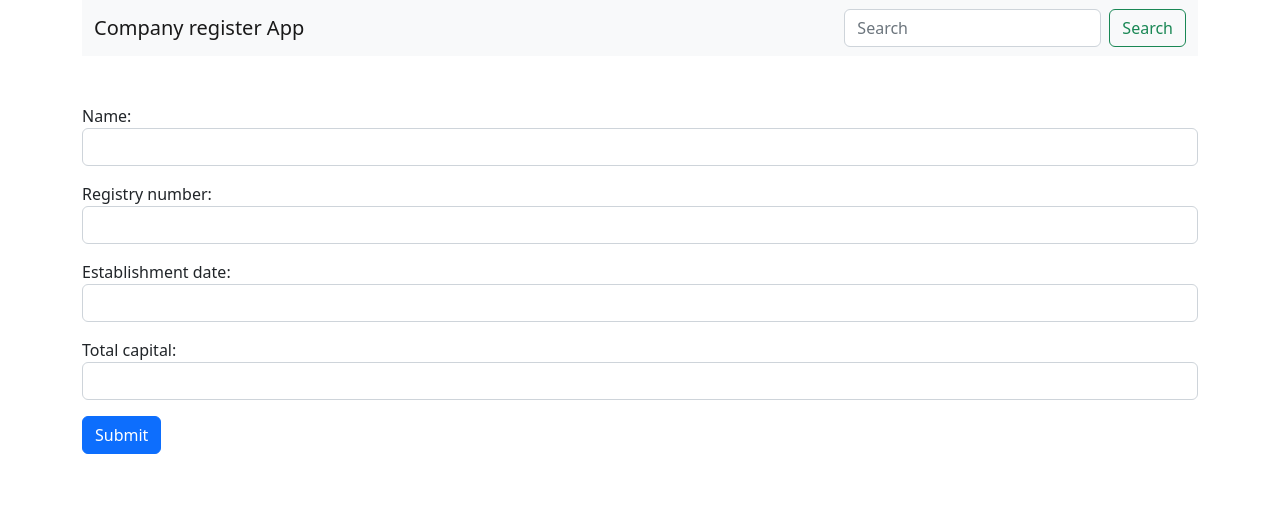
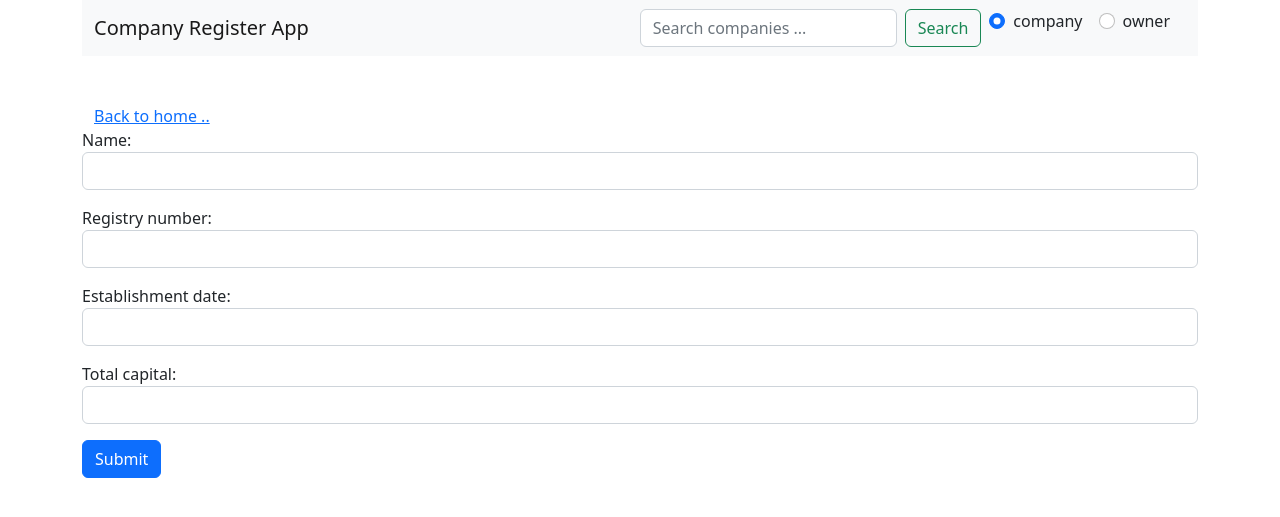
Before and after one commit to kertku/BusinessApp, a Django app: page /company/create/ in a window 1280 px wide. Shown: the top 517 px of the page. Run offline with Django 4.2, Linux system fonts and the light colour scheme.

Commit message:
Add search for companies.

```diff
--- a/base/static/css/style.css
+++ b/base/static/css/style.css
@@ -0,0 +1,4 @@
+.search_bar{
+    display: flex;
+    flex-direction:column
+}
--- a/base/templates/base/company.html
+++ b/base/templates/base/company.html
@@ -1,7 +1,7 @@
 {% extends "main.html" %}
 
 {% block content %}
-
+{% include '__back_to_home_partial.html' %}
     <div class="card" style="width: 30rem;">
         <div class="card-header">
             <b>{{ company.name }}</b>
--- a/base/templates/base/company_form.html
+++ b/base/templates/base/company_form.html
@@ -1,5 +1,6 @@
 {% extends 'main.html' %}
 {% block content %}
+    {% include '__back_to_home_partial.html' %}
     <div class="form-group">
         <form method="post" action="">
             {% csrf_token %}
--- a/base/templates/base/home.html
+++ b/base/templates/base/home.html
@@ -2,6 +2,7 @@
 {% block content %}
 
     <div class="container">
+
         <div class="row">
             <div class="col-sm">
                 <table class="table table-striped">
@@ -14,11 +15,8 @@
                     {% for entrie in  new_entries %}
                         <tr>
                         <td><a href="{% url 'company'  entrie.id %}">{{ entrie.name }}</a></td>
-
-
                     {% endfor %}
                     </tr>
-
                     </tbody>
                 </table>
             </div>
@@ -54,7 +52,7 @@
                     </tbody>
                 </table>
             </div>
+        </div>
 
-        </div>
     </div>
 {% endblock %}
--- a/base/urls.py
+++ b/base/urls.py
@@ -5,6 +5,8 @@ from base import views
 urlpatterns = [
     path('', views.home, name="home"),
     path("company/create/", views.company_form, name="company_form"),
-    path("company/<str:pk>/", views.company, name="company")
+    path("company/search/", views.search, name="search"),
+    path("company/<str:pk>/", views.company, name="company"),
+
 
 ]
--- a/base/views.py
+++ b/base/views.py
@@ -1,3 +1,4 @@
+from django.db.models import Q
 from django.http import Http404
 from django.shortcuts import render, redirect
 from base.forms import CompanyForm, UserForm, OwnershipForm
@@ -34,12 +35,18 @@ def company_form(request):
     return render(request, "base/company_form.html", context)
 
 
-def user_partial(request):
-    user_form = UserForm()
-    if request.method == 'POST':
-        user_form = UserForm(request.POST)
-        if user_form.is_valid():
-            new_user = user_form.save()
-            return redirect("company", pk=new_user.id)
-    context = {"user_form": user_form, }
-    return render(request, "base/partial_views/_partial_user_form.html", context)
+def search(request):
+    search_result_company = None
+    search_result_owner = None
+    q = request.GET.get('q') if request.GET.get('q') is not None else ''
+    r = request.GET.get('r') if request.GET.get('q') is not None else ''
+
+    if r == "company":
+        print("ell")
+        search_result_company = Company.objects.filter(Q(name__icontains=q) | Q(registry_number__icontains=q))
+        print(search_result_company)
+    if r is "owner":
+        search_result_owner = Company.objects.filter(Q(name__icontains=q) | Q(registry_number__icontains=q))
+
+    context = {"search_result_company": search_result_company, "search_result_owner": search_result_owner, "q": q}
+    return render(request, "base/search.html", context)
--- /dev/null
+++ b/templates/__back_to_home_partial.html
@@ -0,0 +1,6 @@
+<div class="container">
+    {% block content %}
+       <a  href="{% url 'home' %}">Back to home .. </a>
+    {% endblock %}
+
+</div>
--- a/templates/navbar.html
+++ b/templates/navbar.html
@@ -1,11 +1,20 @@
 <div>
-   <nav class="navbar bg-light mb-5">
-  <div class="container-fluid">
-    <a class="navbar-brand">Company register App</a>
-    <form class="d-flex" role="search">
-      <input class="form-control me-2" type="search" placeholder="Search" aria-label="Search">
-      <button class="btn btn-outline-success" type="submit">Search</button>
-    </form>
-  </div>
-</nav>
+    <nav class="navbar bg-light mb-5">
+        <div class="container-fluid">
+            <a href="{% url 'home' %}" class="navbar-brand">Company Register App</a>
+            <form class="d-flex" role="search" method="get" action="{% url 'search' %}">
+                <input class="form-control me-2" type="search" placeholder="Search companies ..." aria-label="Search"
+                       name="q">
+                <button class="btn btn-outline-success me-2" type="submit">Search</button>
+                <div class="form-check form-check-inline">
+                    <input class="form-check-input" type="radio" name="r" id="inlineRadio1" value="company" checked>
+                    <label class="form-check-label" for="inlineRadio1">company</label>
+                </div>
+                <div class="form-check form-check-inline">
+                    <input class="form-check-input" type="radio" name="r" id="inlineRadio2" value="owner">
+                    <label class="form-check-label" for="inlineRadio2">owner</label>
+                </div>
+            </form>
+        </div>
+    </nav>
 </div>
```
Also changed, not shown: base/templates/base/partial_views/_partial_businessuser_form.html (deleted, +0 -11 lines), base/templates/base/partial_views/_partial_user_form.html (deleted, +0 -14 lines), base/templates/base/search.html (added, +26 -0 lines).
